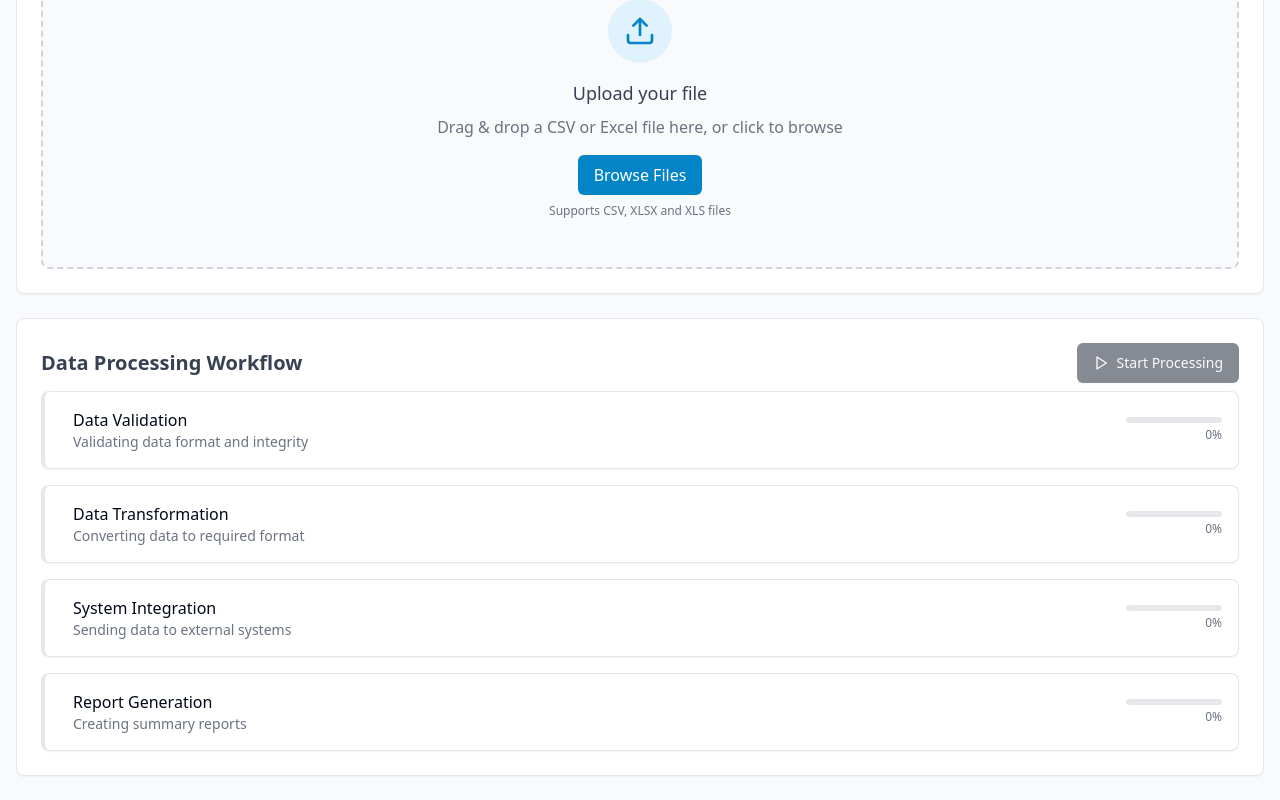
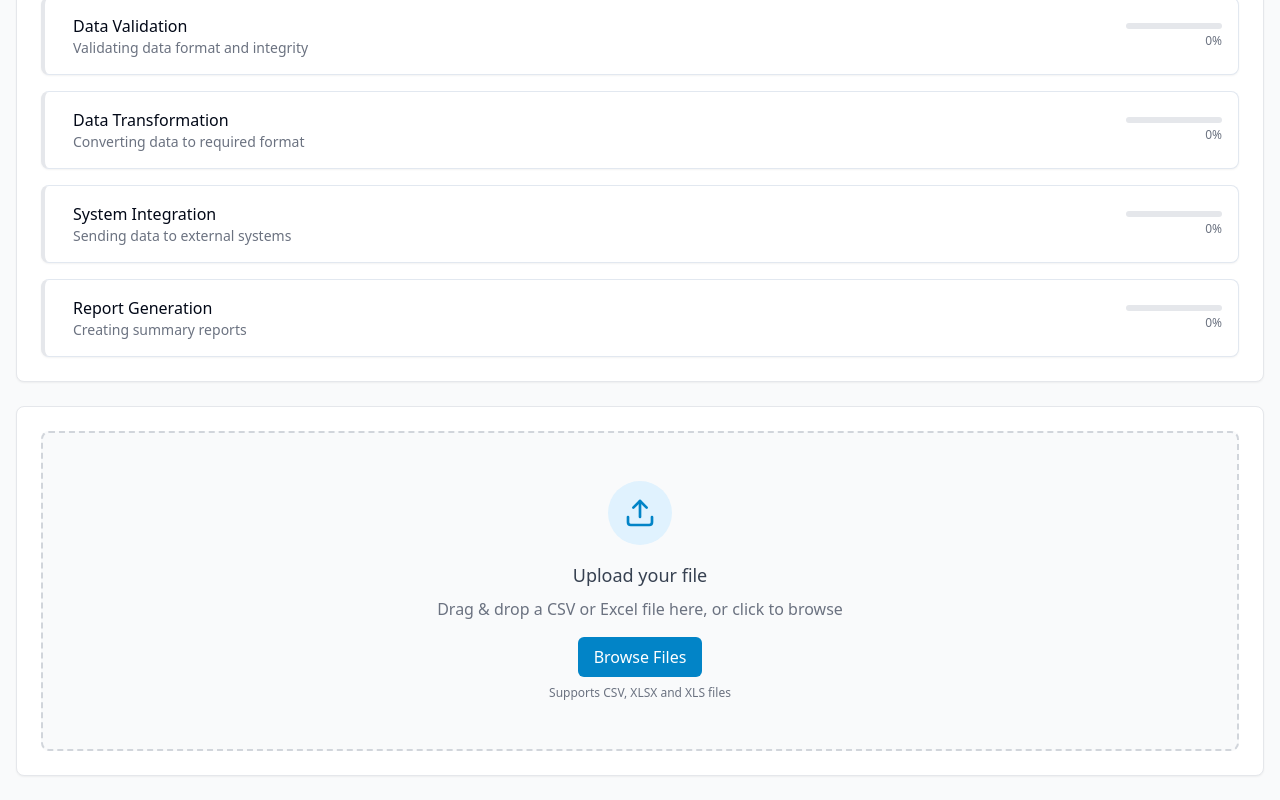
Before and after one commit to prolifiktech/csv-sidekick, a React (Vite) app: page / in a window 1280 px wide. Shown: the part 264-1064 px from the top of the page. Built offline with nearby package versions, Linux system fonts and the light colour scheme.

Commit message:
Move data processing component
Moves the data processing component above the file upload box in the dashboard.

```diff
--- a/src/components/Dashboard.tsx
+++ b/src/components/Dashboard.tsx
@@ -1,3 +1,4 @@
+
 import { useState } from "react";
 import FileDropZone from "./FileDropZone";
 import FilterBar from "./FilterBar";
@@ -71,6 +72,13 @@ const Dashboard = () => {
         searchTerm={searchTerm}
       />
 
+      {/* Display workflow processor first, above the upload box */}
+      <Card className="mt-6 border border-gray-200 shadow-sm">
+        <CardContent className="p-6">
+          <WorkflowProcessor data={data} isActive={showWorkflow} />
+        </CardContent>
+      </Card>
+
       <Card className="mt-6 bg-white shadow-sm border-gray-200">
         <CardContent className="p-6">
           {data.length === 0 ? (
@@ -97,13 +105,6 @@ const Dashboard = () => {
           )}
         </CardContent>
       </Card>
-
-      {/* Always render WorkflowProcessor regardless of data presence */}
-      <Card className="mt-6 border border-gray-200 shadow-sm">
-        <CardContent className="p-6">
-          <WorkflowProcessor data={data} isActive={showWorkflow} />
-        </CardContent>
-      </Card>
     </div>
   );
 };
```
